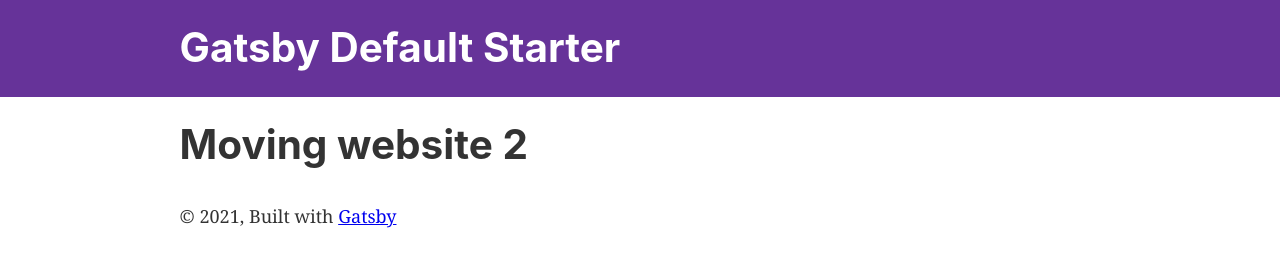
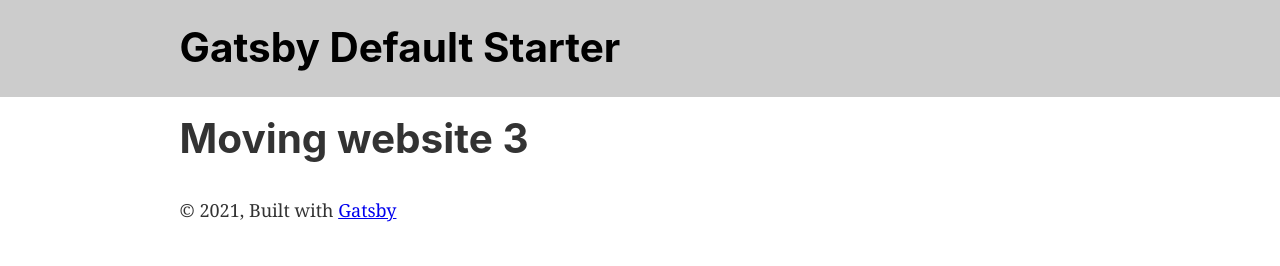
Before and after one commit to mpittas/moving-company-fe, a Gatsby site: page / in a window 1280 px wide. Built offline with nearby package versions, Linux system fonts and the light colour scheme; Gatsby itself is replaced by a stand-in of ours.

Commit message:
Update content

```diff
--- a/src/components/header.js
+++ b/src/components/header.js
@@ -5,8 +5,8 @@ import { Link } from "gatsby"
 const Header = ({ siteTitle }) => (
   <header
     style={{
-      background: `rebeccapurple`,
-      marginBottom: `1.45rem`,
+      background: `#ccc`,
+      marginBottom: `20px`,
     }}
   >
     <div
@@ -20,7 +20,7 @@ const Header = ({ siteTitle }) => (
         <Link
           to="/"
           style={{
-            color: `white`,
+            color: `#000`,
             textDecoration: `none`,
           }}
         >
--- a/src/pages/index.js
+++ b/src/pages/index.js
@@ -7,7 +7,7 @@ import Layout from "../components/layout"
 
 const IndexPage = () => (
   <Layout>
-    <h1>Moving website 2</h1>
+    <h1>Moving website 3</h1>
   </Layout>
 )
 
```
